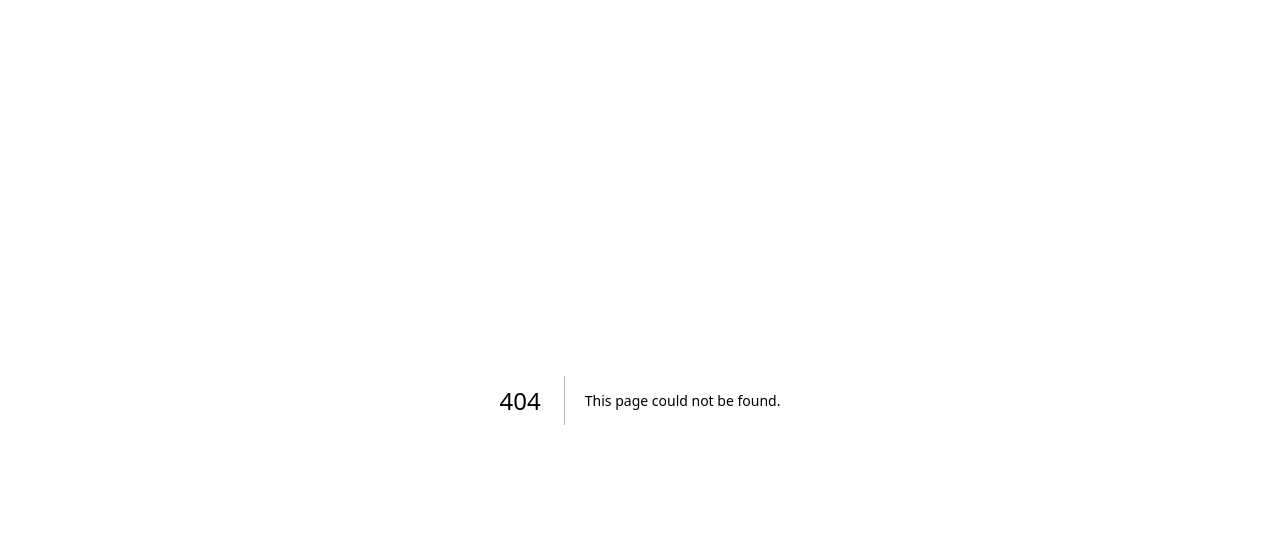
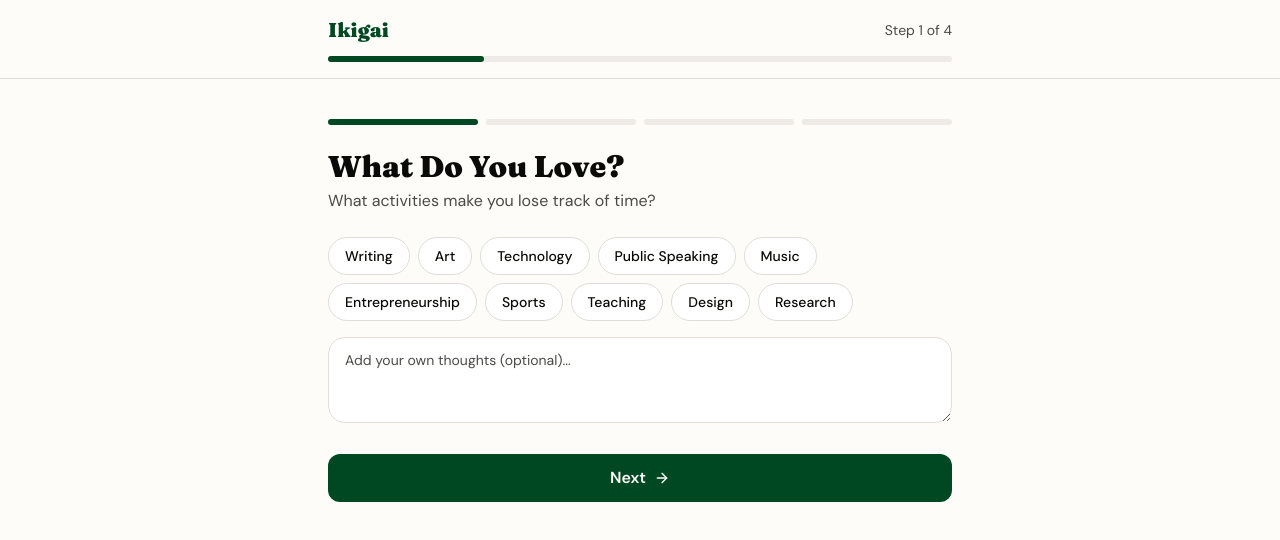
Before and after one commit to Walon-Foundation/ikigai, a Next.js app: page /onboarding/mentee/assessment in a window 1280 px wide. Before the commit this address had no page. Shown: the top 540 px of the page. Built offline with nearby package versions, Linux system fonts and the light colour scheme; no server answers.

Commit message:
feat: add mentee assessment onboarding page

```diff
--- /dev/null
+++ b/app/(pwa)/onboarding/mentee/assessment/page.tsx
@@ -0,0 +1,209 @@
+"use client";
+
+import { ArrowRight, ChevronLeft } from "lucide-react";
+import { useState, useTransition } from "react";
+import { cn } from "@/lib/utils";
+import { saveMenteeAssessment } from "../../actions";
+
+const LOVE_TAGS = [
+  "Writing",
+  "Art",
+  "Technology",
+  "Public Speaking",
+  "Music",
+  "Entrepreneurship",
+  "Sports",
+  "Teaching",
+  "Design",
+  "Research",
+];
+const SKILLS_TAGS = [
+  "Leadership",
+  "Communication",
+  "Design",
+  "Problem Solving",
+  "Organisation",
+  "Empathy",
+  "Analysis",
+  "Creativity",
+  "Technology",
+  "Writing",
+];
+const COMMUNITY_TAGS = [
+  "Education",
+  "Mental Health",
+  "Gender Equality",
+  "Youth Employment",
+  "Climate Action",
+  "Healthcare",
+  "Safety",
+  "Economic Growth",
+];
+const OPPORTUNITY_TAGS = [
+  "Journalism",
+  "Business",
+  "Technology",
+  "Healthcare",
+  "Law",
+  "Engineering",
+  "Education",
+  "Arts",
+  "Finance",
+  "Science",
+];
+
+type Section = "love" | "skills" | "community" | "opportunity";
+
+const SECTIONS: {
+  key: Section;
+  title: string;
+  question: string;
+  tags: string[];
+}[] = [
+  {
+    key: "love",
+    title: "What Do You Love?",
+    question: "What activities make you lose track of time?",
+    tags: LOVE_TAGS,
+  },
+  {
+    key: "skills",
+    title: "What Are You Good At?",
+    question: "What skills are you most proud of?",
+    tags: SKILLS_TAGS,
+  },
+  {
+    key: "community",
+    title: "What Does Your Community Need?",
+    question: "What problems concern you most?",
+    tags: COMMUNITY_TAGS,
+  },
+  {
+    key: "opportunity",
+    title: "What Can Create Opportunities?",
+    question: "What career or skill interests you most?",
+    tags: OPPORTUNITY_TAGS,
+  },
+];
+
+export default function AssessmentPage() {
+  const [sectionIdx, setSectionIdx] = useState(0);
+  const [selected, setSelected] = useState<Record<Section, string[]>>({
+    love: [],
+    skills: [],
+    community: [],
+    opportunity: [],
+  });
+  const [texts, setTexts] = useState<Record<Section, string>>({
+    love: "",
+    skills: "",
+    community: "",
+    opportunity: "",
+  });
+  const [isPending, startTransition] = useTransition();
+
+  const section = SECTIONS[sectionIdx];
+  const isLast = sectionIdx === SECTIONS.length - 1;
+
+  function toggleTag(tag: string) {
+    setSelected((prev) => {
+      const current = prev[section.key];
+      return {
+        ...prev,
+        [section.key]: current.includes(tag)
+          ? current.filter((t) => t !== tag)
+          : [...current, tag],
+      };
+    });
+  }
+
+  function handleNext() {
+    if (isLast) {
+      startTransition(() =>
+        saveMenteeAssessment({
+          love: selected.love,
+          loveText: texts.love,
+          skills: selected.skills,
+          skillsText: texts.skills,
+          community: selected.community,
+          communityText: texts.community,
+          opportunity: selected.opportunity,
+          opportunityText: texts.opportunity,
+        }),
+      );
+    } else {
+      setSectionIdx((i) => i + 1);
+    }
+  }
+
+  return (
+    <div>
+      {/* Sub-progress dots */}
+      <div className="mb-6 flex gap-2">
+        {SECTIONS.map((s, i) => (
+          <div
+            key={s.key}
+            className={cn(
+              "h-1.5 flex-1 rounded-full transition-all",
+              i <= sectionIdx ? "bg-primary" : "bg-muted",
+            )}
+          />
+        ))}
+      </div>
+
+      <h2 className="font-display mb-1 text-3xl font-black text-foreground">
+        {section.title}
+      </h2>
+      <p className="mb-6 text-muted-foreground">{section.question}</p>
+
+      <div className="mb-4 flex flex-wrap gap-2">
+        {section.tags.map((tag) => (
+          <button
+            key={tag}
+            type="button"
+            onClick={() => toggleTag(tag)}
+            className={cn(
+              "rounded-full border px-4 py-2 text-sm font-medium transition-all",
+              selected[section.key].includes(tag)
+                ? "border-primary bg-primary text-primary-foreground"
+                : "border-border bg-card text-foreground hover:border-primary/40",
+            )}
+          >
+            {tag}
+          </button>
+        ))}
+      </div>
+
+      <textarea
+        value={texts[section.key]}
+        onChange={(e) =>
+          setTexts((prev) => ({ ...prev, [section.key]: e.target.value }))
+        }
+        placeholder="Add your own thoughts (optional)..."
+        rows={3}
+        className="w-full rounded-xl border border-border bg-card px-4 py-3 text-sm text-foreground placeholder:text-muted-foreground focus:border-primary focus:outline-none"
+      />
+
+      <div className="mt-6 flex gap-3">
+        {sectionIdx > 0 && (
+          <button
+            type="button"
+            onClick={() => setSectionIdx((i) => i - 1)}
+            className="flex items-center gap-1 rounded-lg border border-border px-5 py-3 text-sm font-semibold text-foreground hover:bg-muted"
+          >
+            <ChevronLeft className="size-4" /> Back
+          </button>
+        )}
+        <button
+          type="button"
+          onClick={handleNext}
+          disabled={isPending}
+          className="flex flex-1 items-center justify-center gap-2 rounded-lg bg-primary px-8 py-3 font-semibold text-primary-foreground disabled:opacity-40"
+        >
+          {isLast ? "Save & Continue" : "Next"}
+          <ArrowRight className="size-4" />
+        </button>
+      </div>
+    </div>
+  );
+}
```
